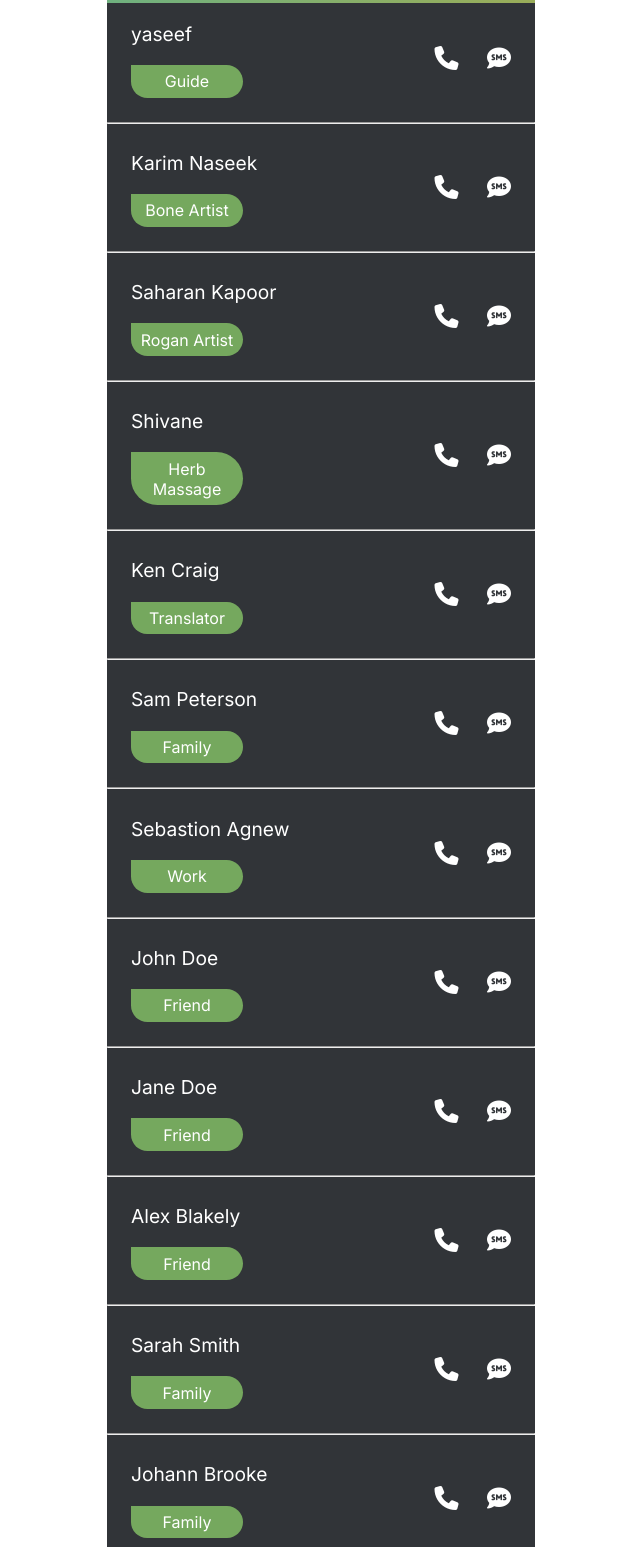
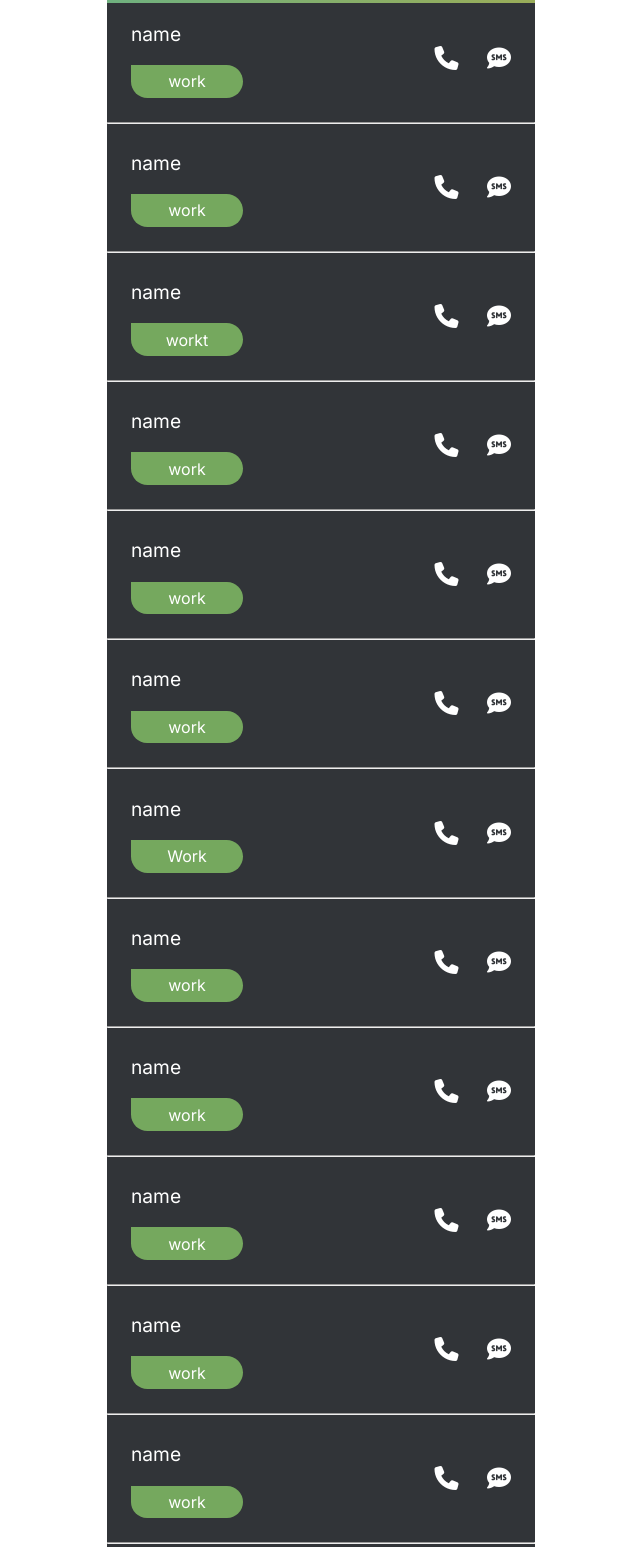
Before and after one commit to agrimz/get_explored.github.io, a plain HTML site: page contactlist.html in a window 1280 px wide. Shown: the part 97-1644 px from the top of the page, without its empty margins (319-959 px from the left). Drawn offline with Linux system fonts and the light colour scheme.

Commit message:
Update contactlist.html

```diff
--- a/contactlist.html
+++ b/contactlist.html
@@ -33,8 +33,8 @@
 				<a href="contact-profile.html">
 					<div class="contact-section">
 						<li class="list__item">
-							<p class="contact-name">yaseef</p>
-							<p class="relationship">Guide</p>
+							<p class="contact-name">name</p>
+							<p class="relationship">work</p>
 						</li>
 
 						<li class="list__item">
@@ -49,8 +49,8 @@
 				<a href="contact-profile.html">
 					<div class="contact-section">
 						<li class="list__item">
-							<p class="contact-name">Karim Naseek</p>
-							<p class="relationship">Bone Artist</p>
+							<p class="contact-name">name</p>
+							<p class="relationship">work</p>
 						</li>
 
 						<li class="list__item">
@@ -65,8 +65,8 @@
 				<a href="contact-profile.html">
 					<div class="contact-section">
 						<li class="list__item">
-							<p class="contact-name">Saharan Kapoor</p>
-							<p class="relationship">Rogan Artist</p>
+							<p class="contact-name">name</p>
+							<p class="relationship">workt</p>
 						</li>
 
 						<li class="list__item">
@@ -81,8 +81,8 @@
 				<a href="contact-profile.html">
 					<div class="contact-section">
 						<li class="list__item">
-							<p class="contact-name">Shivane</p>
-							<p class="relationship">Herb Massage</p>
+							<p class="contact-name">name</p>
+							<p class="relationship">work</p>
 						</li>
 						<li class="list__item">
 							<i class="fas fa-phone"></i>
@@ -96,8 +96,8 @@
 				<a href="contact-profile.html">
 					<div class="contact-section">
 						<li class="list__item">
-							<p class="contact-name">Ken Craig</p>
-							<p class="relationship">Translator</p>
+							<p class="contact-name">name</p>
+							<p class="relationship">work</p>
 						</li>
 						<li class="list__item">
 							<i class="fas fa-phone"></i>
@@ -112,8 +112,8 @@
 				<a href="contact-profile.html">
 					<div class="contact-section">
 						<li class="list__item">
-							<p class="contact-name">Sam Peterson</p>
-							<p class="relationship">Family</p>
+							<p class="contact-name">name</p>
+							<p class="relationship">work</p>
 						</li>
 						<li class="list__item">
 							<i class="fas fa-phone"></i>
@@ -127,7 +127,7 @@
 				<a href="contact-profile.html">
 					<div class="contact-section">
 						<li class="list__item">
-							<p class="contact-name">Sebastion Agnew</p>
+							<p class="contact-name">name</p>
 							<p class="relationship">Work</p>
 						</li>
 						<li class="list__item">
@@ -142,8 +142,8 @@
 				<a href="contact-profile.html">
 					<div class="contact-section">
 						<li class="list__item">
-							<p class="contact-name">John Doe</p>
-							<p class="relationship">Friend</p>
+							<p class="contact-name">name</p>
+							<p class="relationship">work</p>
 						</li>
 						<li class="list__item">
 							<i class="fas fa-phone"></i>
@@ -155,8 +155,8 @@
 				<hr>
 				<div class="contact-section">
 					<li class="list__item">
-						<p class="contact-name">Jane Doe</p>
-						<p class="relationship">Friend</p>
+						<p class="contact-name">name</p>
+						<p class="relationship">work</p>
 					</li>
 					<li class="list__item">
 						<i class="fas fa-phone"></i>
@@ -169,8 +169,8 @@
 				<a href="contact-profile.html">
 					<div class="contact-section">
 						<li class="list__item">
-							<p class="contact-name">Alex Blakely</p>
-							<p class="relationship">Friend</p>
+							<p class="contact-name">name</p>
+							<p class="relationship">work</p>
 						</li>
 						<li class="list__item">
 							<i class="fas fa-phone"></i>
@@ -184,8 +184,8 @@
 				<a href="contact-profile.html">
 					<div class="contact-section">
 						<li class="list__item">
-							<p class="contact-name">Sarah Smith</p>
-							<p class="relationship">Family</p>
+							<p class="contact-name">name</p>
+							<p class="relationship">work</p>
 						</li>
 						<li class="list__item">
 							<i class="fas fa-phone"></i>
@@ -199,8 +199,8 @@
 				<a href="contact-profile.html">
 					<div class="contact-section">
 						<li class="list__item">
-							<p class="contact-name">Johann Brooke</p>
-							<p class="relationship">Family</p>
+							<p class="contact-name">name</p>
+							<p class="relationship">work</p>
 						</li>
 						<li class="list__item">
 							<i class="fas fa-phone"></i>
@@ -214,8 +214,8 @@
 				<a href="contact-profile.html">
 					<div class="contact-section">
 						<li class="list__item">
-							<p class="contact-name">Sam Peterson</p>
-							<p class="relationship">Family</p>
+							<p class="contact-name">name</p>
+							<p class="relationship">work</p>
 						</li>
 						<li class="list__item">
 							<i class="fas fa-phone"></i>
@@ -229,7 +229,7 @@
 				<a href="contact-profile.html">
 					<div class="contact-section">
 						<li class="list__item">
-							<p class="contact-name">Sebastion Agnew</p>
+							<p class="contact-name">name</p>
 							<p class="relationship">Work</p>
 						</li>
 						<li class="list__item">
```
